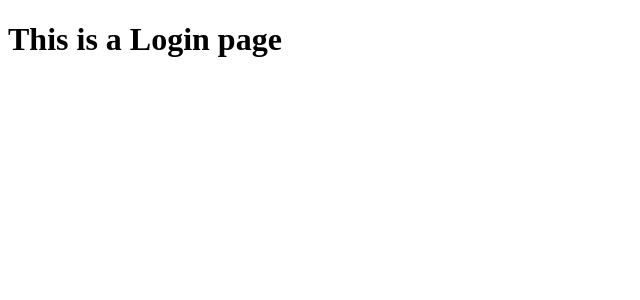
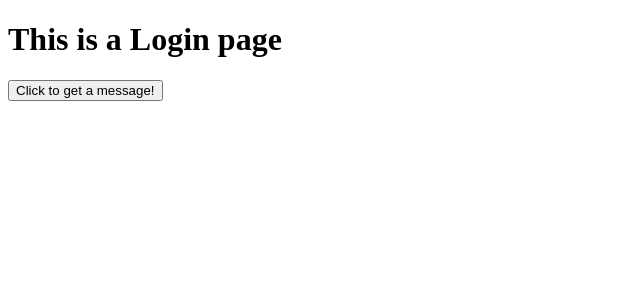
Before and after one commit to VladBagat/Heap-of-Help, a SvelteKit app: page /login in a window 1280 px wide. Shown: the top 300 px of the page, without its empty margins (0-640 px from the left). Built offline with nearby package versions, Linux system fonts and the light colour scheme.

Commit message:
Added basic api support

```diff
--- a/src/routes/login/+page.svelte
+++ b/src/routes/login/+page.svelte
@@ -1 +1,14 @@
+<script>
+    let message = '';
+
+    async function fetch_msg(){
+        const response = await fetch('https://hoh-api-24174ce192a4.herokuapp.com/hello')
+        message = await response.text()
+    };
+</script>
+
 <h1>This is a Login page</h1>
+
+<h2>{message}</h2>
+
+<button on:click={fetch_msg}>Click to get a message!</button>
```
